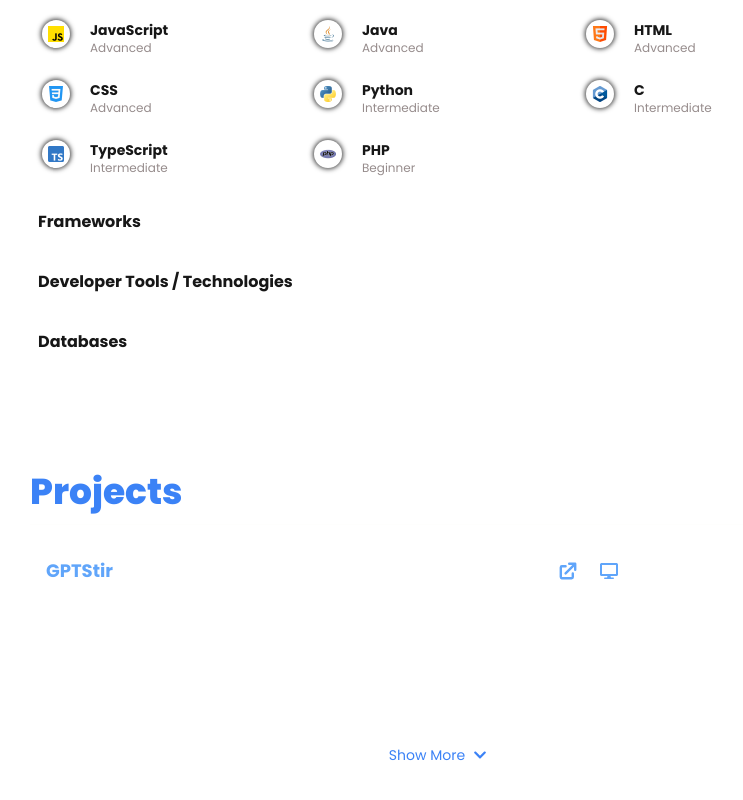
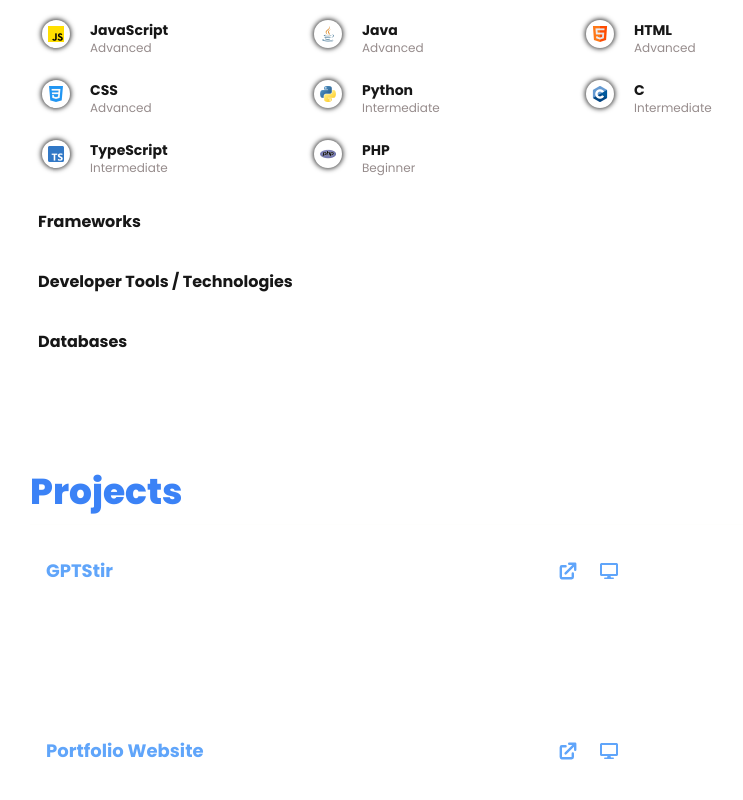
Before and after one commit to zoraiz2000/website, a Next.js app: page / in a window 1280 px wide. Shown: the part 1958-2758 px from the top of the page, without its empty margins (202-945 px from the left). Built offline with nearby package versions, Linux system fonts and the light colour scheme; no server answers; what tailwindcss-animated would draw is missing.

Commit message:
change no. of projects displayed on load

```diff
--- a/src/components/Projects.js
+++ b/src/components/Projects.js
@@ -120,7 +120,7 @@ const Projects = ({ ref, className }) => {
         <span className="block text-blue-500 font-extrabold">Projects</span>
         <hr className="my-3 border-stone-50/30 w-[100%]" />
 
-        {projects.slice(0, 1).map((project, index) => (
+        {projects.slice(0, 2).map((project, index) => (
           <ProjectCard key={index} {...project} />
         ))}
 
@@ -131,7 +131,7 @@ const Projects = ({ ref, className }) => {
           }}
           className="overflow-hidden transition-[max-height] duration-1000 ease-in-out"
         >
-          {projects.slice(1).map((project, index) => (
+          {projects.slice(2).map((project, index) => (
             <ProjectCard key={index} {...project} />
           ))}
         </div>
```
